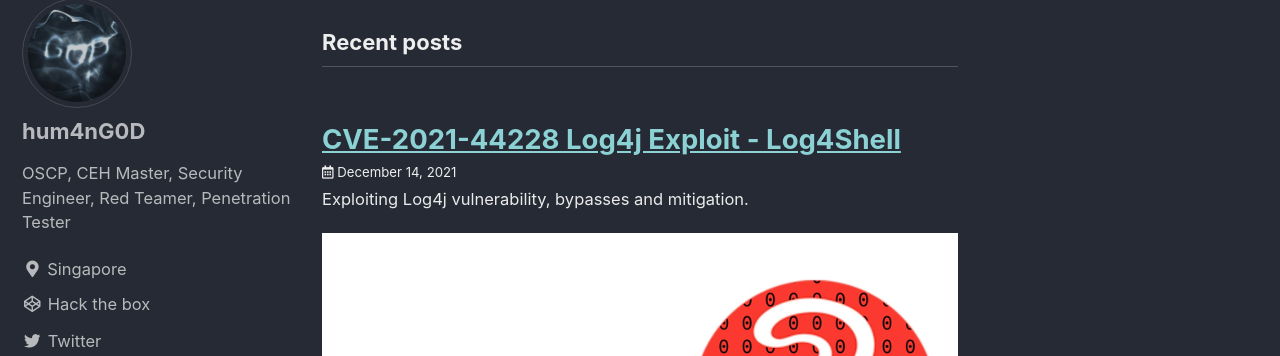
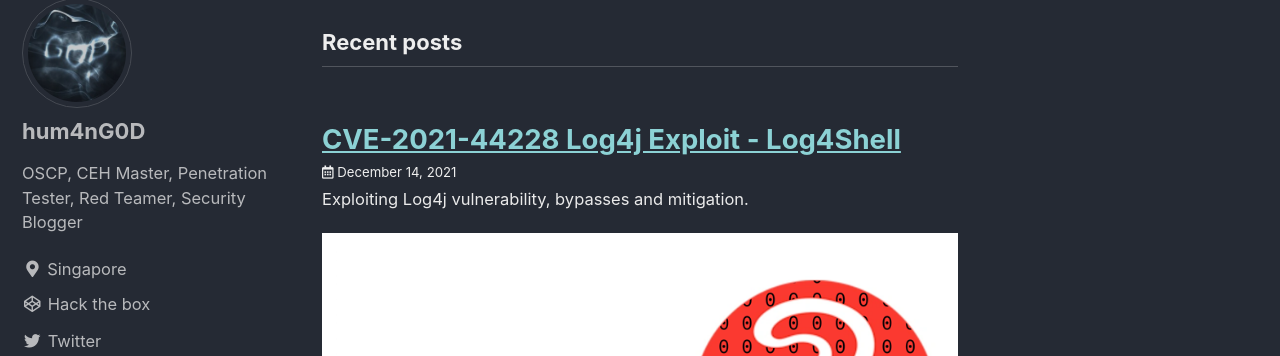
Before and after one commit to hum4nG0D/hum4nG0D.github.io, a Jekyll site: the page built from index.html, in a window 1280 px wide. Shown: the part 113-469 px from the top of the page. Built offline with Jekyll 4.4.1, drawn with Linux system fonts in a browser that asks for light colours; cached includes are drawn as plain includes; the list of posts is cut into pages by our own code.

Commit message:
Update _config.yml

```diff
--- a/_config.yml
+++ b/_config.yml
@@ -100,7 +100,7 @@
 author:
   name             : "hum4nG0D"
   avatar           : /assets/images/bio-photo.jpg # path of avatar image, e.g. "/assets/images/bio-photo.jpg"
-  bio              : "OSCP, CEH Master, Security Engineer, Red Teamer, Penetration Tester"
+  bio              : "OSCP, CEH Master, Penetration Tester, Red Teamer, Security Blogger"
   location         : "Singapore"
   email            :
   links:
```
